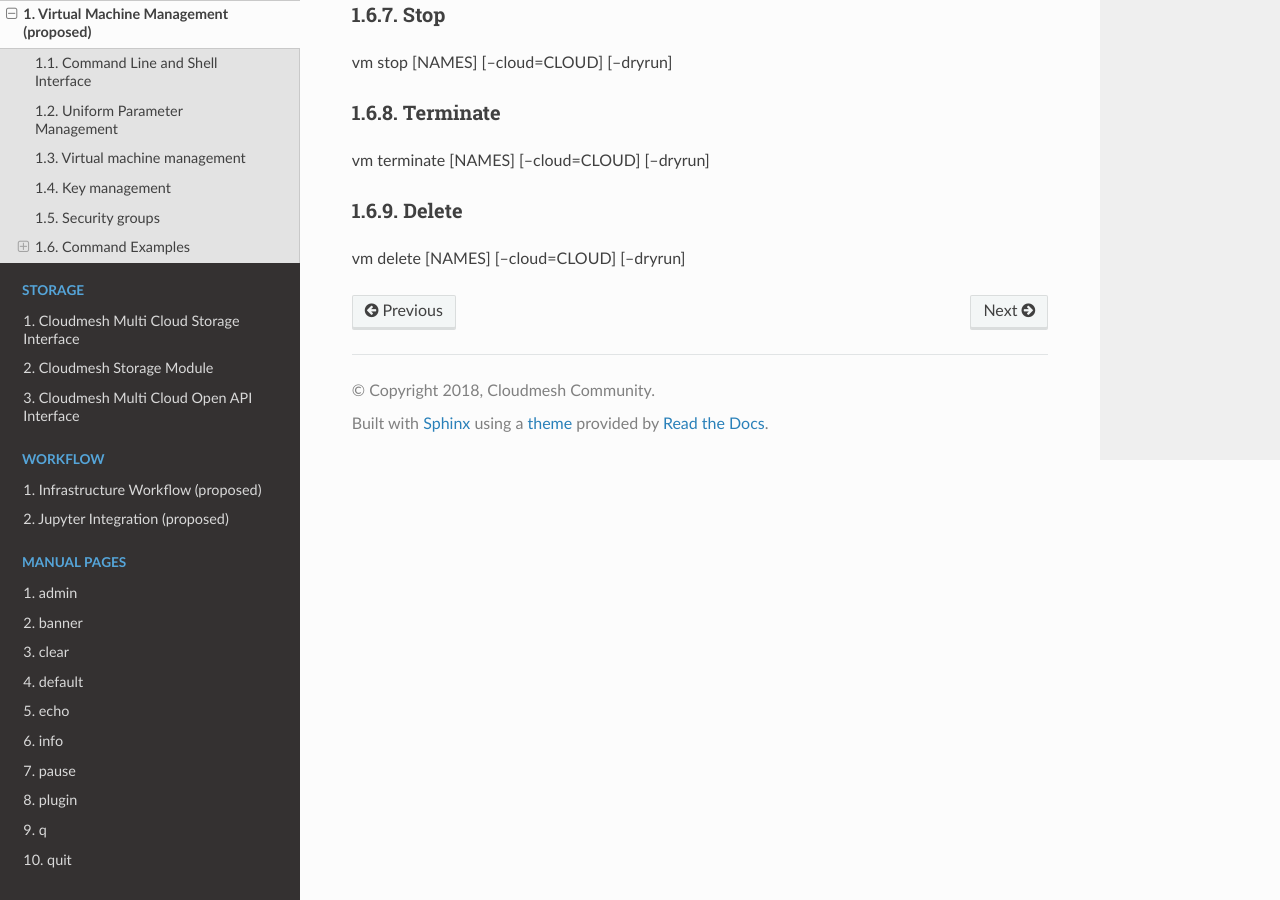
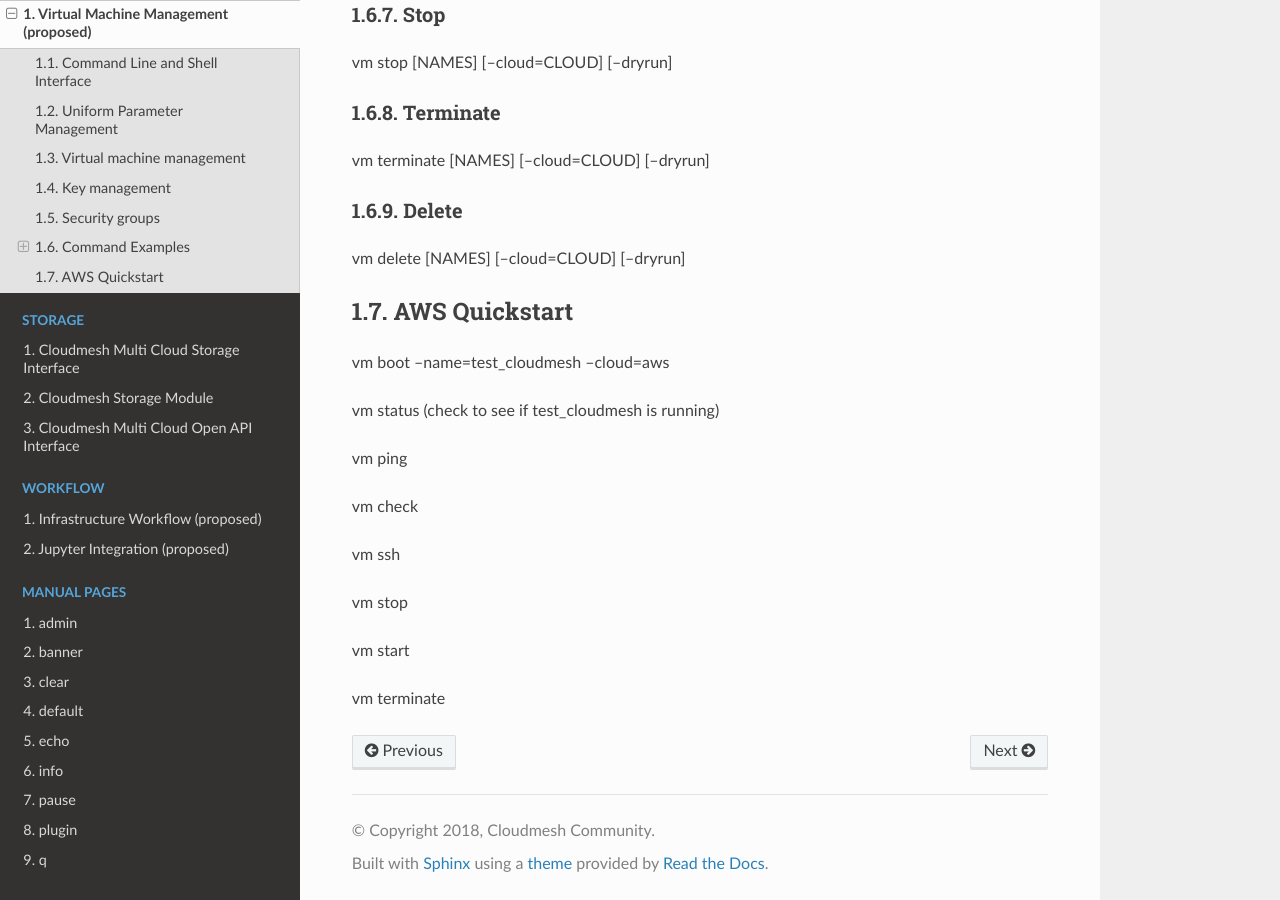
Before and after one commit to xiaoyue10131748/cloudmesh-manual, a Sphinx documentation site: the page built from docs-source/source/vm.md, in a window 1280 px wide and 900 px high, scrolled down 3328 px. Built offline with Sphinx 7.4.7 and the Read the Docs theme 2.0.0, drawn with Linux system fonts in a browser that asks for light colours; pages that are not in the unit, such as notebooks, are missing from menus.

Commit message:
Update vm.md

```diff
--- a/docs-source/source/vm.md
+++ b/docs-source/source/vm.md
@@ -162,3 +162,22 @@ vm terminate [NAMES] [--cloud=CLOUD] [--dryrun]
 ### Delete
 
 vm delete [NAMES] [--cloud=CLOUD] [--dryrun]
+
+## AWS Quickstart
+
+vm boot --name=test_cloudmesh --cloud=aws
+
+vm status
+(check to see if test_cloudmesh is running)
+
+vm ping
+
+vm check
+
+vm ssh
+
+vm stop
+
+vm start
+
+vm terminate
```
